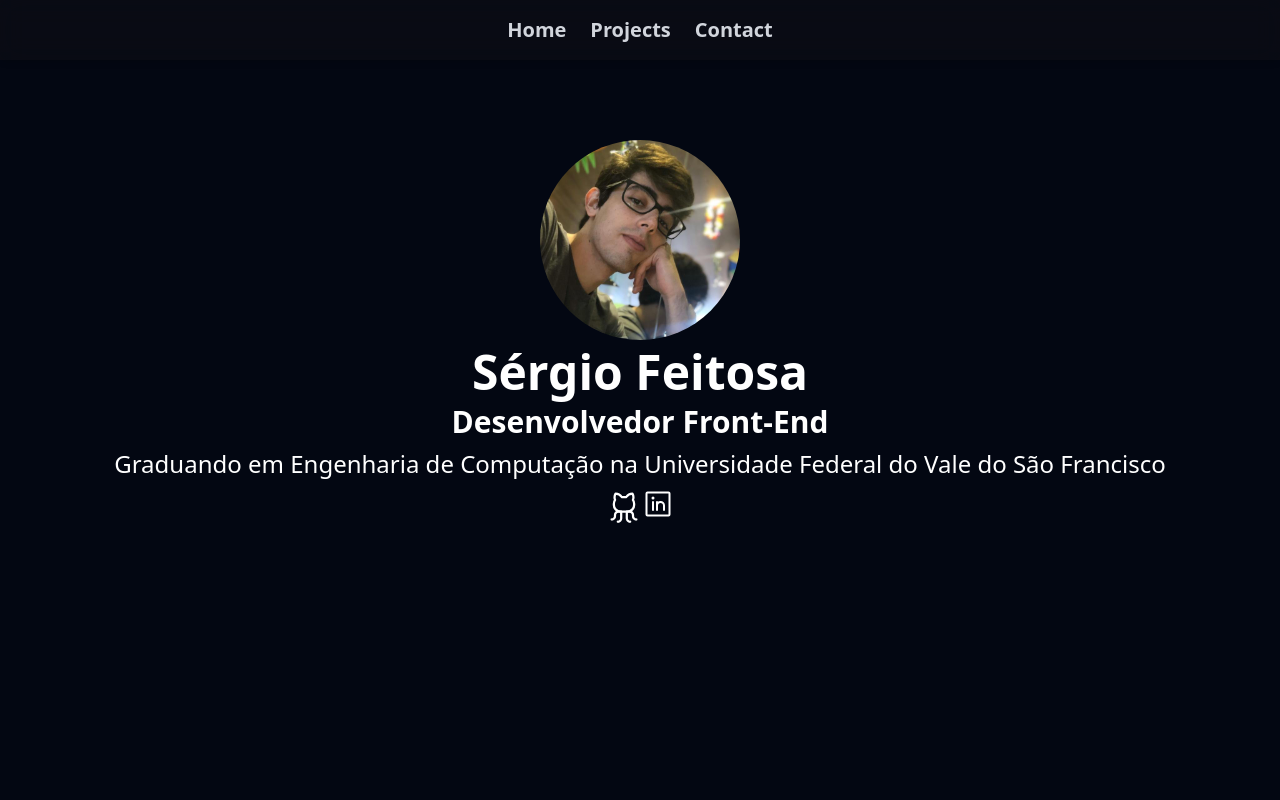
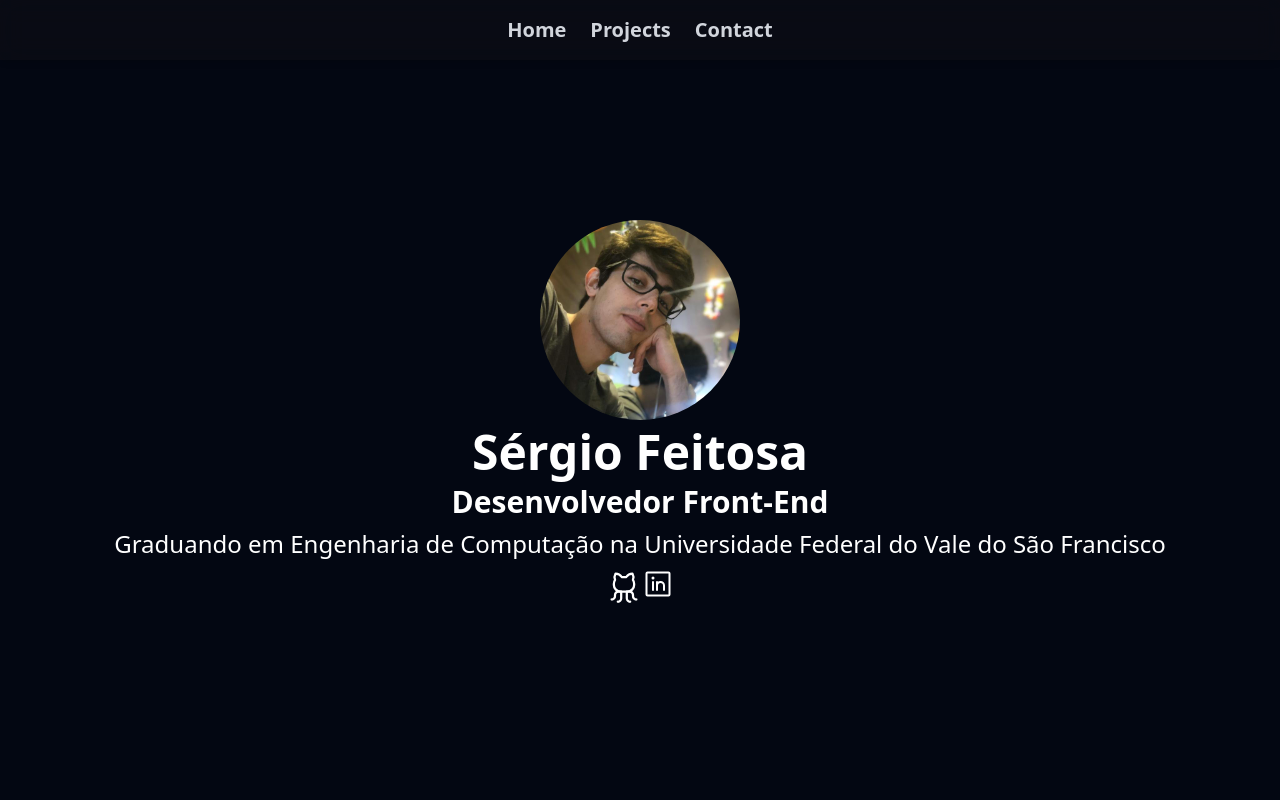
Before and after one commit to ssergiofeitosa/Portfolio, a React (Vite) app: page / in a window 1280 px wide. Shown: the top 800 px of the page. Built offline with nearby package versions, Linux system fonts and the light colour scheme.

Commit message:
Update Hero.tsx

```diff
--- a/src/components/Hero.tsx
+++ b/src/components/Hero.tsx
@@ -4,7 +4,7 @@ import { GithubLogo,LinkedinLogo } from "phosphor-react";
 const Hero =()=>{
     return (
       <>
-        <div id="home" className="h-screen text-white flex flex-col items-center gap-2 py-[140px]">
+        <div id="home" className="h-screen text-white flex flex-col items-center gap-2 pt-[220px]">
           <img
             className="text-white rounded-full"
             src={eu}
```
